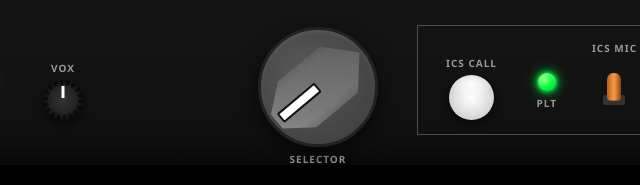
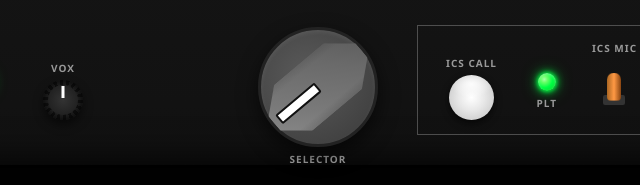
Before and after one commit to Shensley102/Off-Line-App, a website: page aa95/aa95.html in a window 1280 px wide. Shown: the part 322-507 px from the top of the page, 330-970 px from the left. Drawn offline with Linux system fonts and the light colour scheme.

Commit message:
Adjust knob body height and clip-path definition
Increased the height of the knob body and updated the clip-path for a diamond shape.

```diff
--- a/aa95/aa95.html
+++ b/aa95/aa95.html
@@ -282,17 +282,18 @@
     .knob-body {
       position: relative;
       width: 60px;
-      height: 108px;
+      height: 114px;
       background: linear-gradient(135deg, #8a8a8a 0%, #7a7a7a 30%, #6a6a6a 70%, #5a5a5a 100%);
-      /* Diamond with flat top tip and flat sides */
+      /* Diamond with flat top and bottom tips, flat sides */
       clip-path: polygon(
         35% 0%,      /* Top left of flat tip */
         65% 0%,      /* Top right of flat tip */
-        100% 25%,    /* Upper right flat start */
-        100% 75%,    /* Lower right flat end */
-        50% 100%,    /* Bottom point */
-        0% 75%,      /* Lower left flat end */
-        0% 25%       /* Upper left flat start */
+        100% 22%,    /* Upper right flat start */
+        100% 78%,    /* Lower right flat end */
+        65% 100%,    /* Bottom right of flat tip */
+        35% 100%,    /* Bottom left of flat tip */
+        0% 78%,      /* Lower left flat end */
+        0% 22%       /* Upper left flat start */
       );
       transform-origin: 50% 50%;
       transition: transform 0.15s var(--snap-curve);
```
